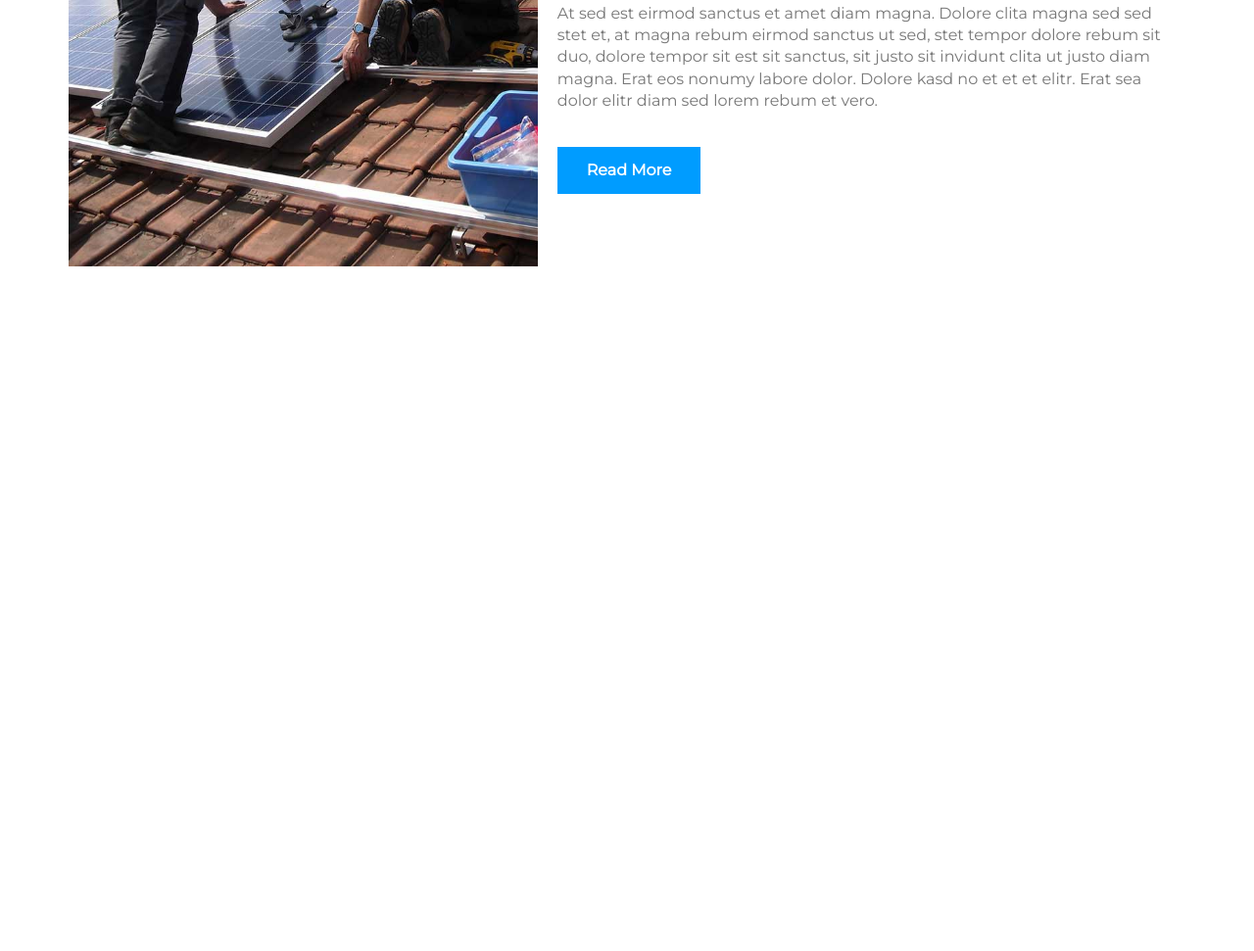
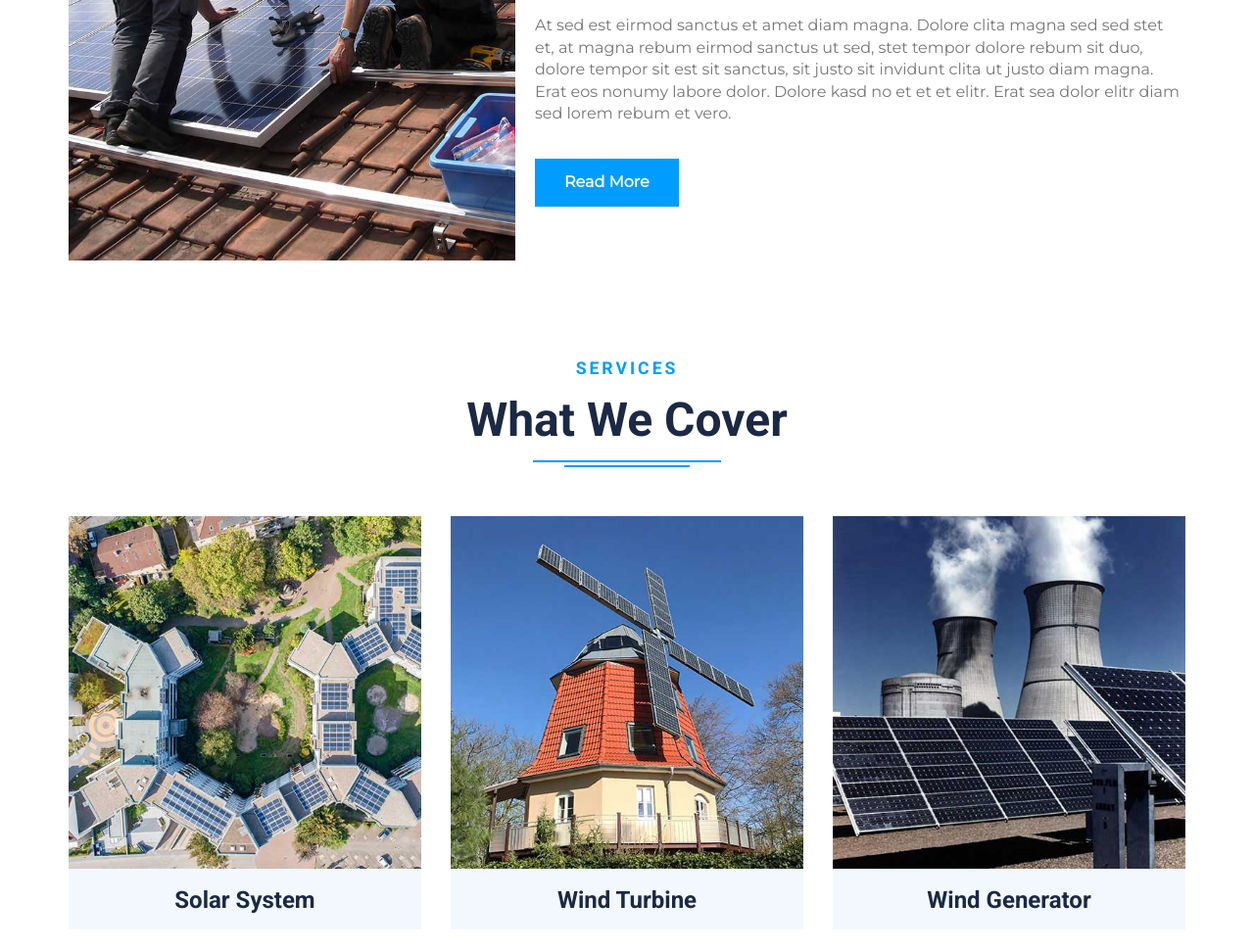
Before and after one commit to HakikiAhmedDjeber/Solar, a plain HTML site: page index.html in a window 1280 px wide. Shown: the part 1155-2126 px from the top of the page at 98% size. Before the commit the page ends 1507 px from the top, so only its background shows below. Drawn offline with Linux system fonts and the light colour scheme.

Commit message:
services section

```diff
--- a/Style/style.css
+++ b/Style/style.css
@@ -57,7 +57,41 @@ h4 {
 }
 /* end global rules */
 /* start components */
-
+.heading_title {
+  text-align: center;
+  margin: 20px 0 70px;
+}
+.heading_title > h4 {
+  font-size: 1.1em;
+  text-transform: uppercase;
+  letter-spacing: 3px;
+  color: var(--blue-color);
+  margin-bottom: 15px;
+}
+.heading_title > p {
+  position: relative;
+  color: var(--dark-blue-font);
+  font-size: 3em;
+  font-weight: bold;
+  font-family: "Roboto";
+}
+.heading_title > p::after {
+  width: 10%;
+  bottom: -20px;
+}
+.heading_title > p::before {
+  bottom: -15px;
+  width: 15%;
+}
+.heading_title > p::before,
+.heading_title > p::after {
+  position: absolute;
+  content: "";
+  height: 2px;
+  background: var(--blue-color);
+  left: 50%;
+  transform: translateX(-50%);
+}
 /* end components */
 /* start Home */
 .home {
@@ -116,7 +150,7 @@ h4 {
 }
 .home button {
   height: 50px;
-  width: 25%;
+  width: 20%;
 }
 @media (max-width: 768px) {
   .home button {
@@ -190,7 +224,7 @@ h4 {
 /* start about */
 .about {
   background: #fff;
-  margin: 80px 0;
+  margin: 100px 0;
 }
 .about .container {
   display: flex;
@@ -205,9 +239,10 @@ h4 {
   text-transform: uppercase;
   font-weight: bold;
   color: var(--blue-color);
+  letter-spacing: 1.5px;
 }
 .about img {
-  width: 42%;
+  width: 40%;
 }
 @media (max-width: 992px) {
   .about img {
@@ -226,7 +261,7 @@ h4 {
   }
 }
 .about h2 {
-  font-size: 50px;
+  font-size: 55px;
   color: var(--dark-blue);
 }
 .about h2 span {
@@ -250,3 +285,73 @@ h4 {
   filter: opacity(0.9);
 }
 /* end about */
+/* start services */
+.services {
+  margin: 50px 0;
+}
+.services .container {
+  display: flex;
+  gap: 30px;
+  flex-wrap: wrap;
+  justify-content: center;
+}
+.services .box {
+  position: relative;
+  min-width: 250px;
+  overflow: hidden;
+  flex: 1;
+  background: var(--light-blue);
+  cursor: pointer;
+}
+@media (max-width: 768px) {
+  .services .box {
+  min-width: fit-content;
+  }
+}
+@media (max-width: 992px) {
+  .services .box {
+    max-width: 50%;
+  }
+}
+.services .box img {
+  max-width: 100%;
+  transition: 0.5s;
+}
+.services .box h3 {
+  position: relative;
+  text-align: center;
+  padding: 15px;
+  background-color: var(--light-blue);
+  color: var(--dark-blue-font);
+  font-size: 1.5em;
+  z-index: 2;
+}
+.services .box .plus {
+  display: none;
+  position: absolute;
+  top: 50%;
+  left: 50%;
+  width: 70px;
+  height: 70px;
+  justify-content: center;
+  align-items: center;
+  background-color: var(--blue-color);
+  transform: translate(-50%, -65%);
+  border: 2px solid white;
+  transition: 0.5s;
+}
+.services .box .plus:hover {
+  border: var(--dark-blue);
+  background-color: var(--dark-blue);
+}
+.services .box:hover .plus {
+  display: flex;
+}
+.services .box:hover img {
+  transform: scale(1.2);
+}
+.services .box .plus i {
+  font-size: 25px;
+  color: white;
+}
+/* end services */
--- a/index.html
+++ b/index.html
@@ -50,5 +50,28 @@
         </div>
       </div>
     </div>
+    <div class="services">
+      <div class="heading_title">
+        <h4>services</h4>
+        <p>What We Cover</p>
+      </div>
+      <div class="container">
+        <div class="box">
+          <img src="./images/product-1.jpg" alt="" />
+          <h3>Solar System</h3>
+          <div class="plus"><i class="fa-solid fa-plus"></i></div>
+        </div>
+        <div class="box">
+          <img src="./images/product-2.jpg" alt="" />
+          <h3>Wind Turbine</h3>
+          <div class="plus"><i class="fa-solid fa-plus"></i></div>
+        </div>
+        <div class="box">
+          <img src="./images/product-3.jpg" alt="" />
+          <h3>Wind Generator</h3>
+          <div class="plus"><i class="fa-solid fa-plus"></i></div>
+        </div>
+      </div>
+    </div>
   </body>
 </html>
```
